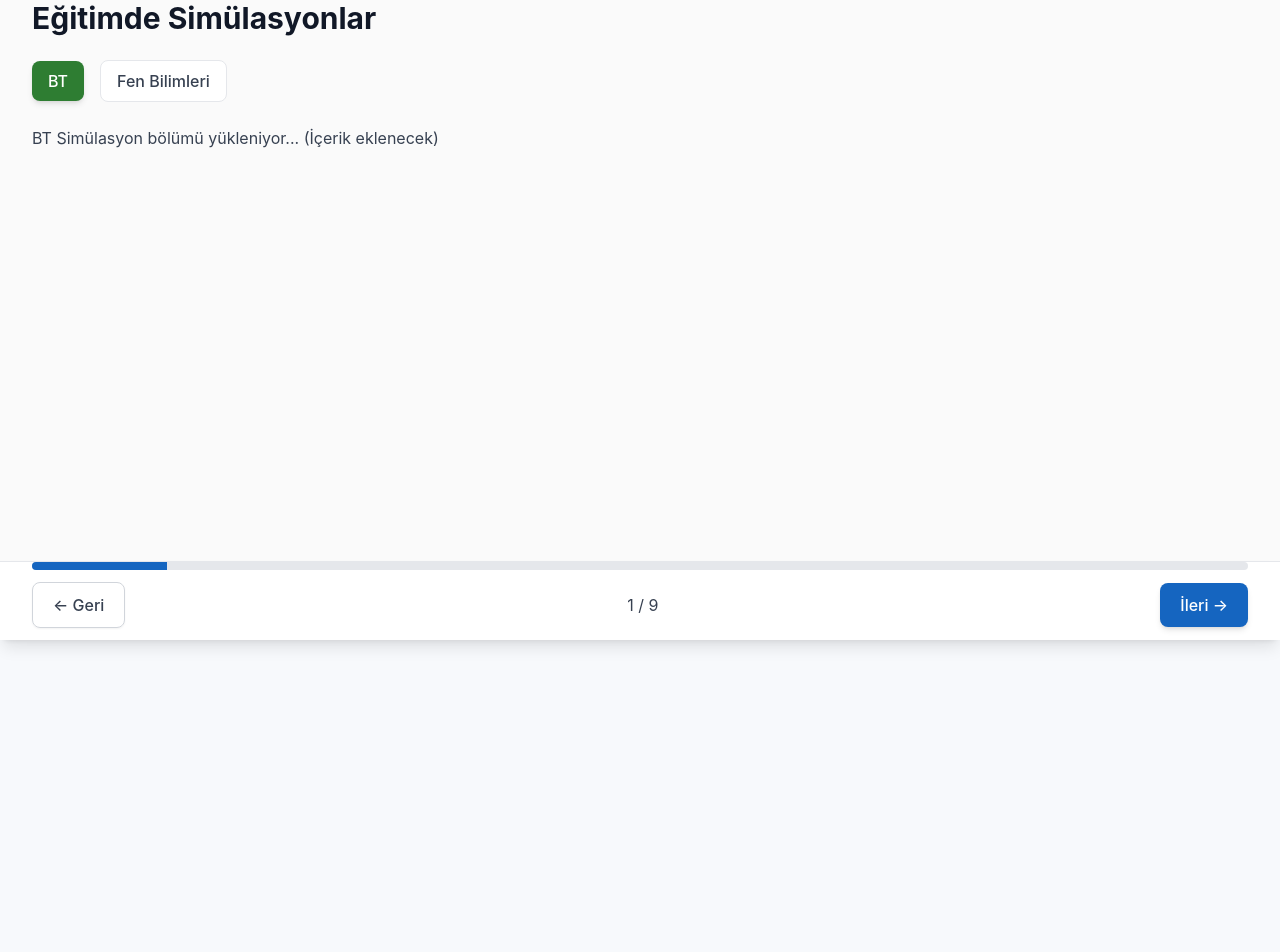
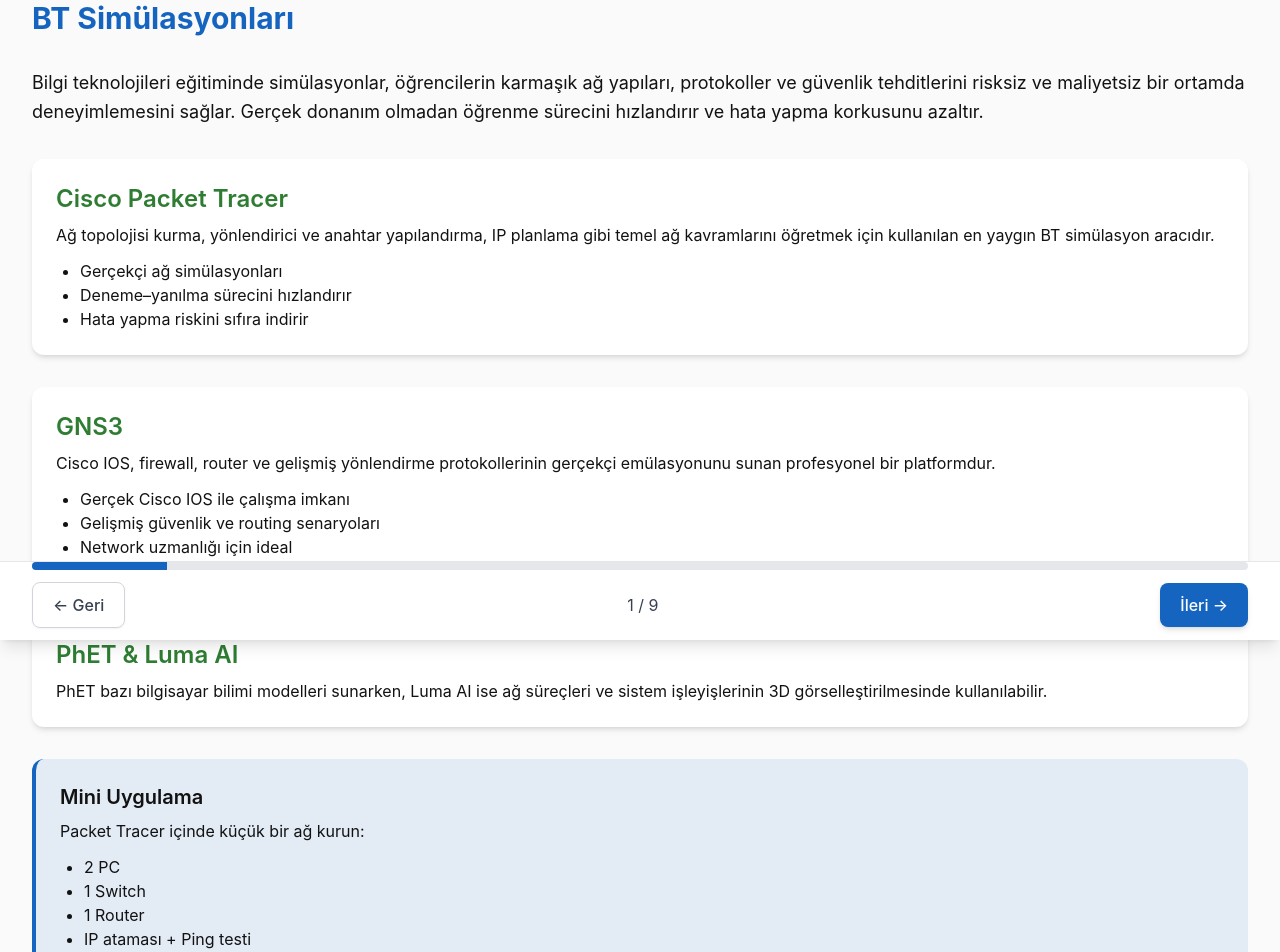
Before and after one commit to alovsat2000com-ai/interactive-learning-wall, a React (Vite) app: page / in a window 1280 px wide. Shown: the part 160-1112 px from the top of the page. Before the commit the page ends 800 px from the top, so only its background shows below. Built offline with nearby package versions, Linux system fonts and the light colour scheme.

Commit message:
information added

```diff
--- a/src/tabs/Simulations/SimMain.tsx
+++ b/src/tabs/Simulations/SimMain.tsx
@@ -1,18 +1,71 @@
-import { useState } from "react";
-import { SubTabSwitcher } from "../../components/SubTabSwitcher";
-import { SectionTitle } from "../../components/SectionTitle";
-import SimBT from "./BT/SimBT";
-import SimFEN from "./FEN/SimFEN";
+export default function SimMain() {
+  return (
+    <div className="space-y-8">
+      <h1 className="text-3xl font-bold text-primary">
+        BT Simülasyonları
+      </h1>
 
-export default function SimMain() {
-  const [active, setActive] = useState<"BT" | "FEN">("BT");
+      <p className="text-lg leading-relaxed">
+        Bilgi teknolojileri eğitiminde simülasyonlar, öğrencilerin karmaşık ağ
+        yapıları, protokoller ve güvenlik tehditlerini risksiz ve maliyetsiz bir
+        ortamda deneyimlemesini sağlar. Gerçek donanım olmadan öğrenme sürecini
+        hızlandırır ve hata yapma korkusunu azaltır.
+      </p>
 
-  return (
-    <div>
-      <SectionTitle title="Eğitimde Simülasyonlar" />
-      <SubTabSwitcher active={active} onChange={setActive} />
+      {/* Packet Tracer */}
+      <section className="bg-white p-6 rounded-xl shadow-md">
+        <h2 className="text-2xl font-semibold text-secondary">Cisco Packet Tracer</h2>
+        <p className="mt-2">
+          Ağ topolojisi kurma, yönlendirici ve anahtar yapılandırma, IP planlama
+          gibi temel ağ kavramlarını öğretmek için kullanılan en yaygın BT
+          simülasyon aracıdır.
+        </p>
+        <ul className="list-disc ml-6 mt-3">
+          <li>Gerçekçi ağ simülasyonları</li>
+          <li>Deneme–yanılma sürecini hızlandırır</li>
+          <li>Hata yapma riskini sıfıra indirir</li>
+        </ul>
+      </section>
 
-      {active === "BT" ? <SimBT /> : <SimFEN />}
+      {/* GNS3 */}
+      <section className="bg-white p-6 rounded-xl shadow-md">
+        <h2 className="text-2xl font-semibold text-secondary">GNS3</h2>
+        <p className="mt-2">
+          Cisco IOS, firewall, router ve gelişmiş yönlendirme protokollerinin
+          gerçekçi emülasyonunu sunan profesyonel bir platformdur.
+        </p>
+        <ul className="list-disc ml-6 mt-3">
+          <li>Gerçek Cisco IOS ile çalışma imkanı</li>
+          <li>Gelişmiş güvenlik ve routing senaryoları</li>
+          <li>Network uzmanlığı için ideal</li>
+        </ul>
+      </section>
+
+      {/* PhET / Luma */}
+      <section className="bg-white p-6 rounded-xl shadow-md">
+        <h2 className="text-2xl font-semibold text-secondary">PhET & Luma AI</h2>
+        <p className="mt-2">
+          PhET bazı bilgisayar bilimi modelleri sunarken, Luma AI ise ağ süreçleri
+          ve sistem işleyişlerinin 3D görselleştirilmesinde kullanılabilir.
+        </p>
+      </section>
+
+      {/* Mini uygulama */}
+      <section className="bg-primary/10 p-6 rounded-xl border-l-4 border-primary">
+        <h3 className="text-xl font-semibold">Mini Uygulama</h3>
+        <p className="mt-2">
+          Packet Tracer içinde küçük bir ağ kurun:
+        </p>
+        <ul className="list-disc ml-6 mt-3">
+          <li>2 PC</li>
+          <li>1 Switch</li>
+          <li>1 Router</li>
+          <li>IP ataması + Ping testi</li>
+        </ul>
+        <p className="mt-3 font-medium">
+          Beklenen Çıktı: <span className="text-primary">Temel ağ iletişimini kavrama.</span>
+        </p>
+      </section>
     </div>
   );
 }
```
